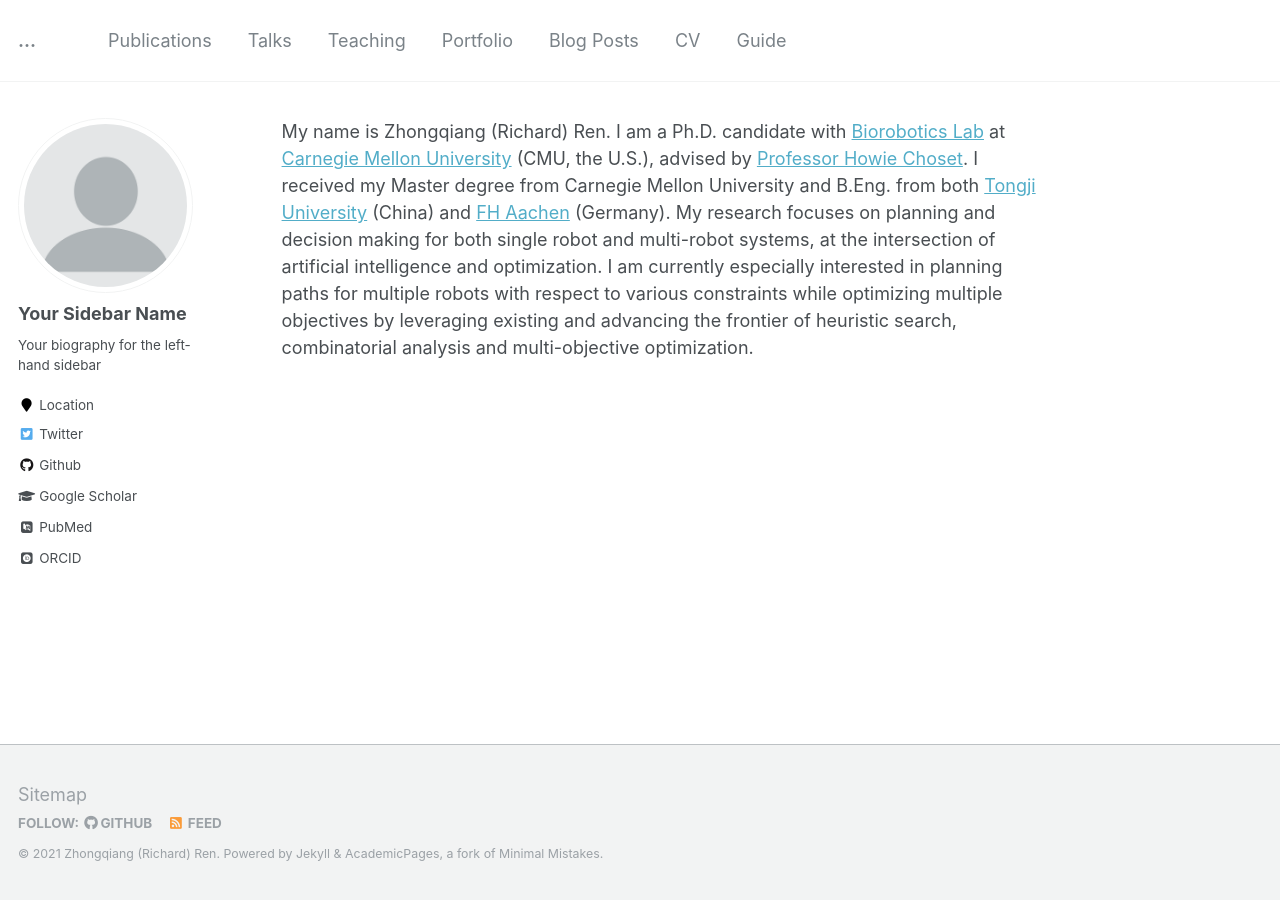
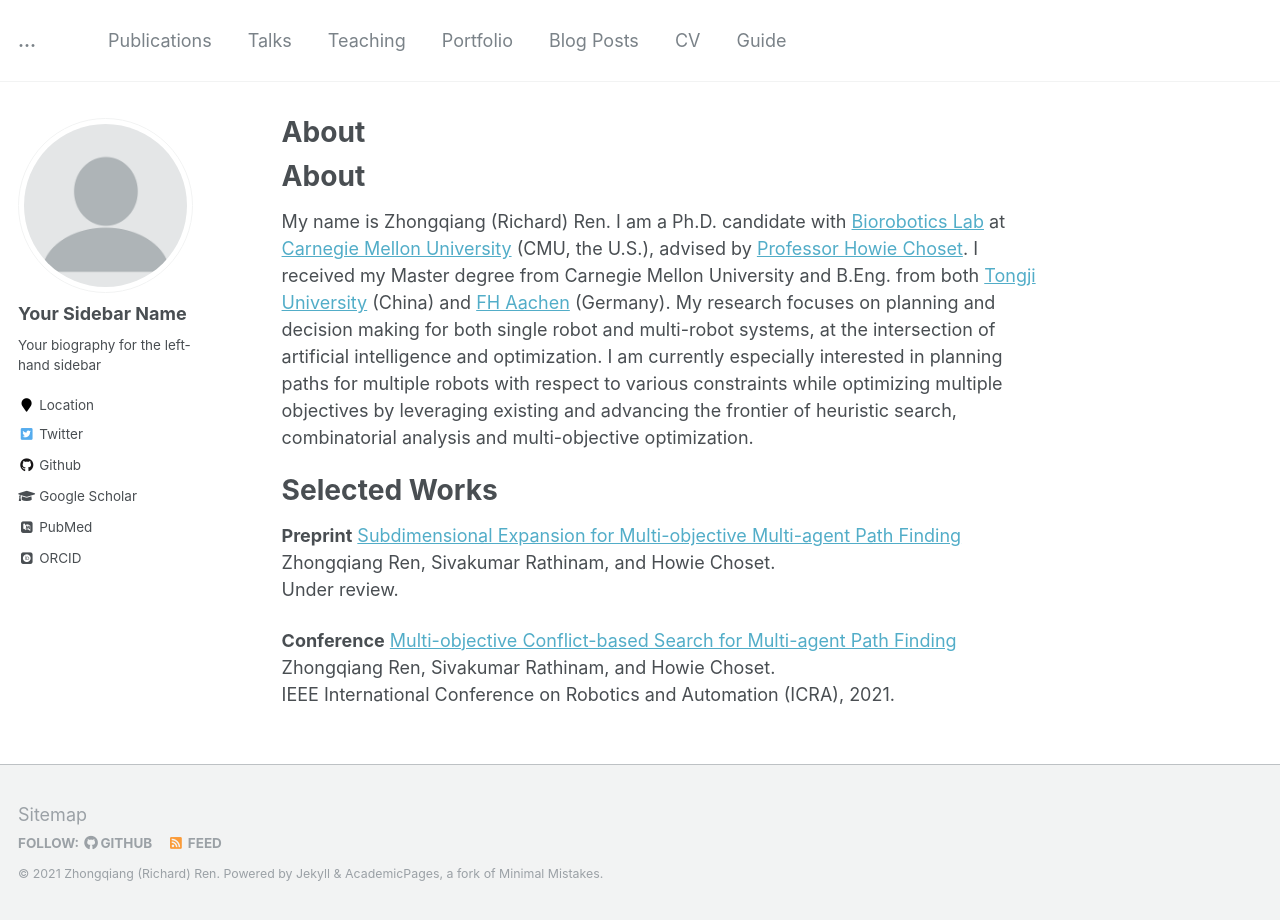
Before and after one commit to wonderren/wonderren.github.io, a Jekyll site: the page built from _pages/about2.md, in a window 1280 px wide. Built offline with Jekyll 4.4.1, drawn with Linux system fonts in a browser that asks for light colours; some web fonts are replaced; our own code applies the rules of GitHub Pages for plain Markdown files.

Commit message:
Update about2.md

```diff
--- a/_pages/about2.md
+++ b/_pages/about2.md
@@ -1,6 +1,20 @@
 
+About
+======
 My name is Zhongqiang (Richard) Ren.
 I am a Ph.D. candidate with [Biorobotics Lab](http://biorobotics.ri.cmu.edu/index.php) at [Carnegie Mellon University](https://www.cmu.edu/) (CMU, the U.S.), advised by [Professor Howie Choset](https://www.ri.cmu.edu/ri-faculty/howie-choset/).
 I received my Master degree from Carnegie Mellon University and B.Eng. from both [Tongji University](https://www.tongji.edu.cn/) (China) and [FH Aachen](https://www.fh-aachen.de/en/) (Germany).
 My research focuses on planning and decision making for both single robot and multi-robot systems, at the intersection of artificial intelligence and optimization.
 I am currently especially interested in planning paths for multiple robots with respect to various constraints while optimizing multiple objectives by leveraging existing and advancing the frontier of heuristic search, combinatorial analysis and multi-objective optimization.
+
+Selected Works
+======
+**Preprint**
+[Subdimensional Expansion for Multi-objective Multi-agent Path Finding](https://arxiv.org/pdf/2102.01353.pdf)\
+Zhongqiang Ren, Sivakumar Rathinam, and Howie Choset.\
+Under review.
+
+**Conference**
+[Multi-objective Conflict-based Search for Multi-agent Path Finding](https://arxiv.org/pdf/2101.03805.pdf)\
+Zhongqiang Ren, Sivakumar Rathinam, and Howie Choset.\
+IEEE International Conference on Robotics and Automation (ICRA), 2021.
```
